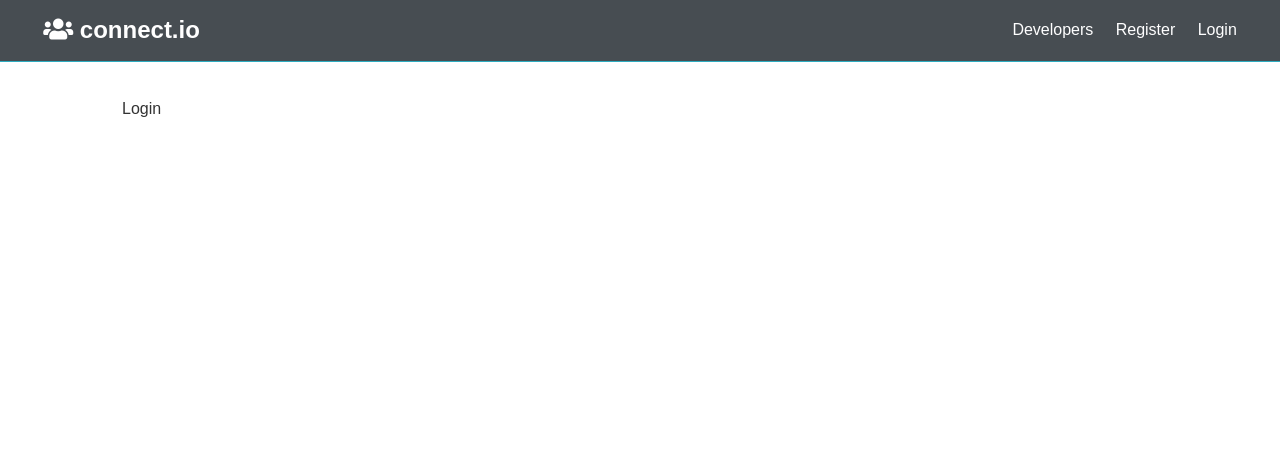
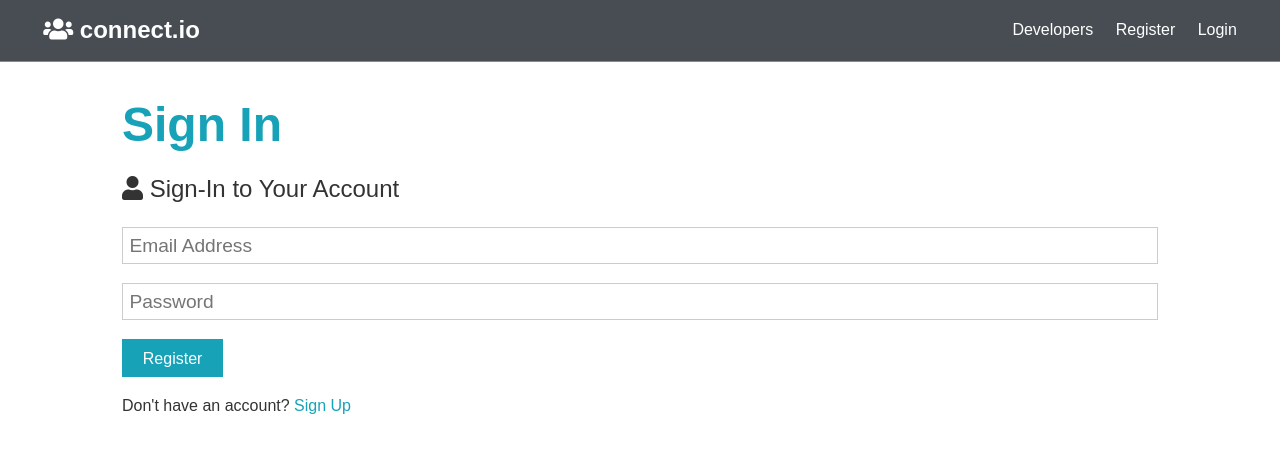
Before and after one commit to chamlokuge/Social_Media_Solution, a React (Create React App) app in the folder client/: page /login in a window 1280 px wide. Shown: the top 452 px of the page. Built offline with nearby package versions, Linux system fonts and the light colour scheme.

Commit message:
Add login form

```diff
--- a/client/src/components/auth/Login.js
+++ b/client/src/components/auth/Login.js
@@ -1,11 +1,50 @@
-import React from 'react'
+import React , { Fragment, useState } from 'react';
+//import axios from 'axios';
+import { Link } from 'react-router-dom';
 
-const Login = () => {
+const Register = () => {
+
+    const [formData, setFormData] = useState({
+        email: '',
+        password: ''
+    });
+
+    const { email, password } = formData;
+
+    const onChange = e => setFormData({ ...formData, [e.target.name]: e.target.value });
+
+    const onSubmit = async e => {
+        e.preventDefault();
+         console.log('SUCCESS')
+    }
+
     return (
-        <div>
-            Login
+        <Fragment>
+        <h1 className="large text-primary">Sign In</h1>
+      <p className="lead"><i className="fas fa-user"></i> Sign-In to Your Account</p>
+      <form className="form" onSubmit={e => onSubmit(e)} >
+
+        <div className="form-group">
+          <input type="email" placeholder="Email Address" name="email" value={email} onChange={e => onChange(e) } />
+
         </div>
-    )
-}
+        <div className="form-group">
+          <input
+            type="password"
+            placeholder="Password"
+            name="password"
+            value={password} onChange={e => onChange(e) }
+            minLength="6"
+          />
+        </div>
 
-export default Login
+        <input type="submit" className="btn btn-primary" value="Register" />
+      </form>
+      <p className="my-1">
+        Don't have an account? <Link to="/register">Sign Up</Link>
+      </p>
+        </Fragment>
+    );
+};
+
+export default Register;
```
